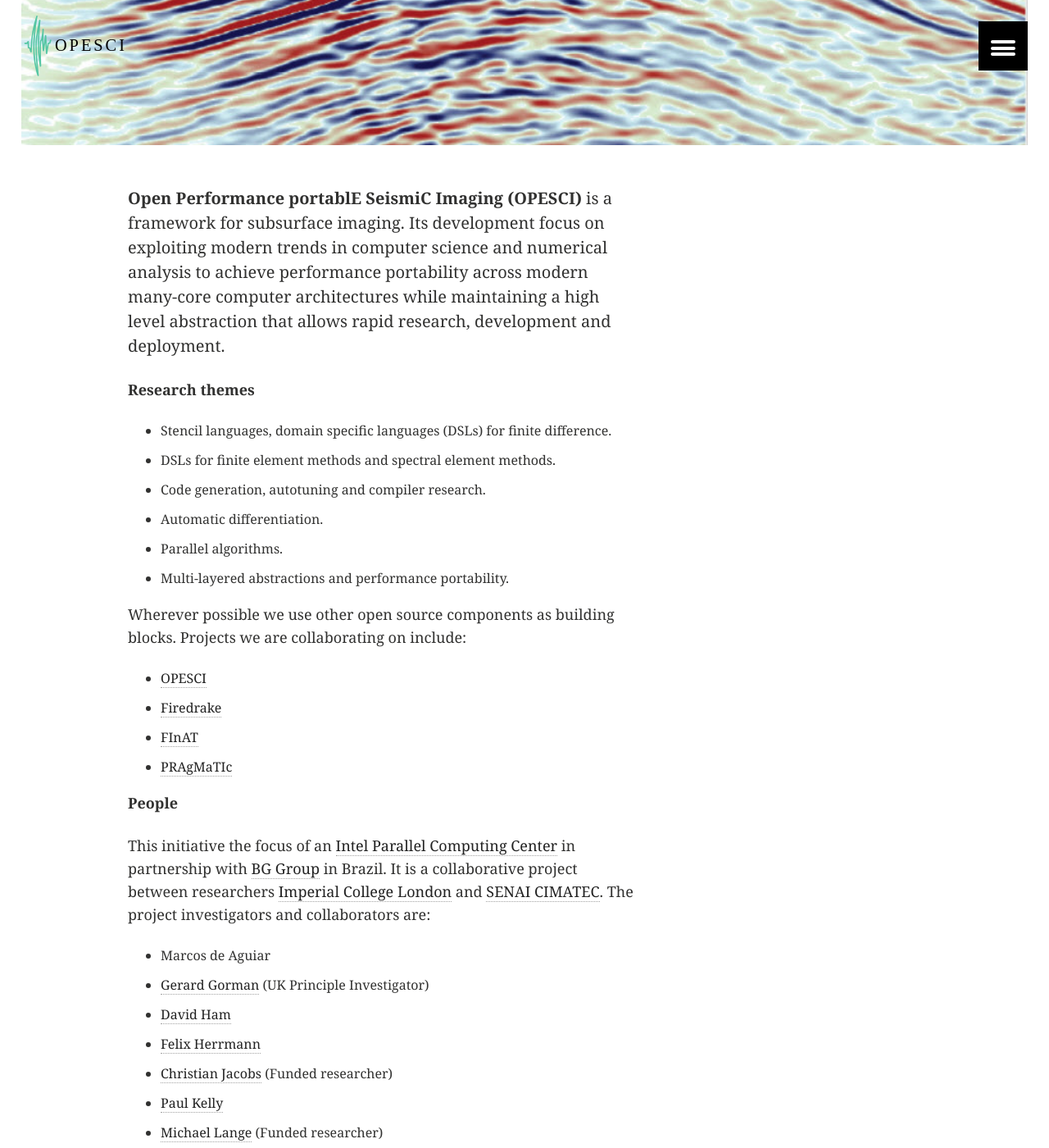
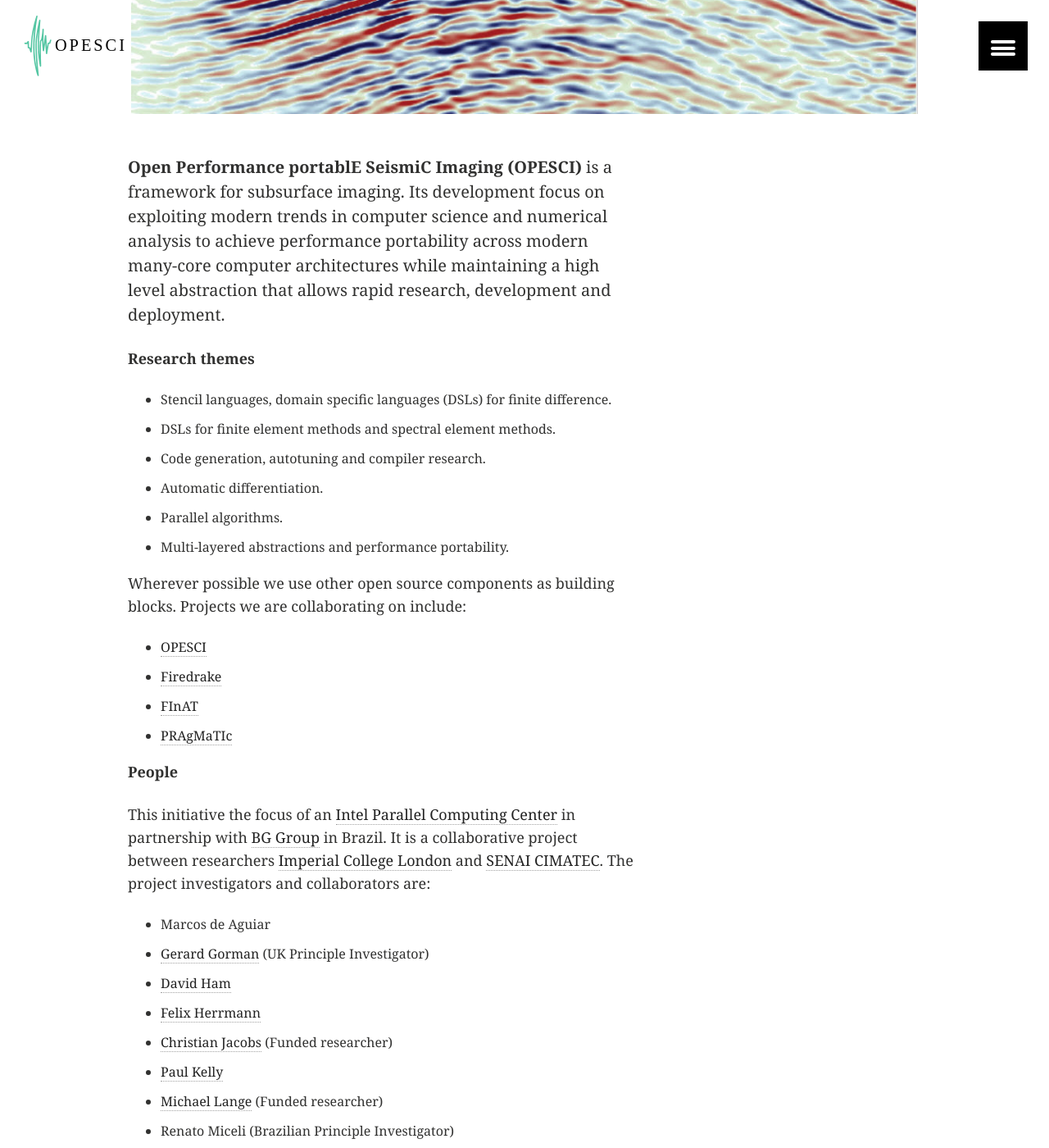
Before and after one commit to devitocodes/devitocodes.github.io, a Jekyll site: the page built from index.md, in a window 1280 px wide and 1400 px high. Shown: the whole window at 82% size. Built offline with Jekyll 4.4.1, drawn with Linux system fonts in a browser that asks for light colours.

Commit message:
reducing banner width

```diff
--- a/_sass/_layout.scss
+++ b/_sass/_layout.scss
@@ -24,7 +24,7 @@
 #topbannerpicture{
 	text-align: center;
 	img{
-		width: 96%
+		width: 75%
 	}
 }
 .site-title {
```
